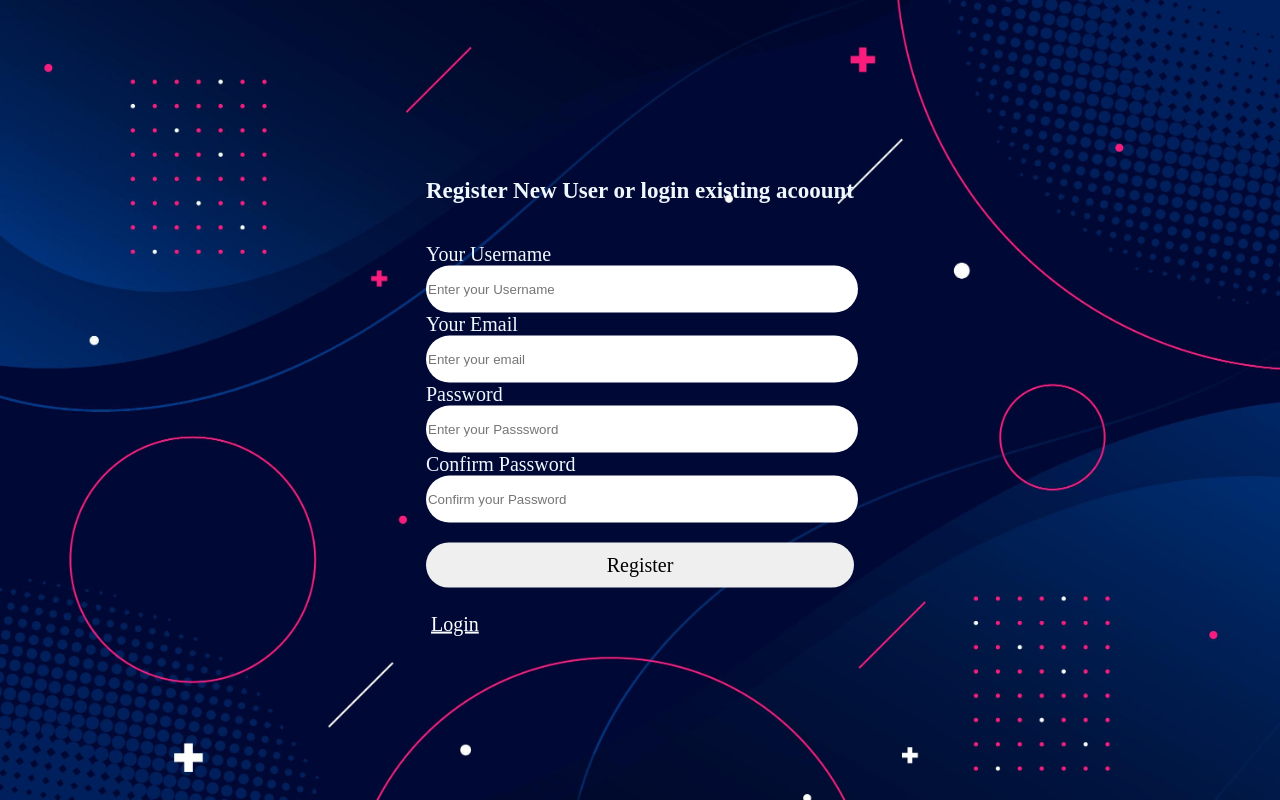
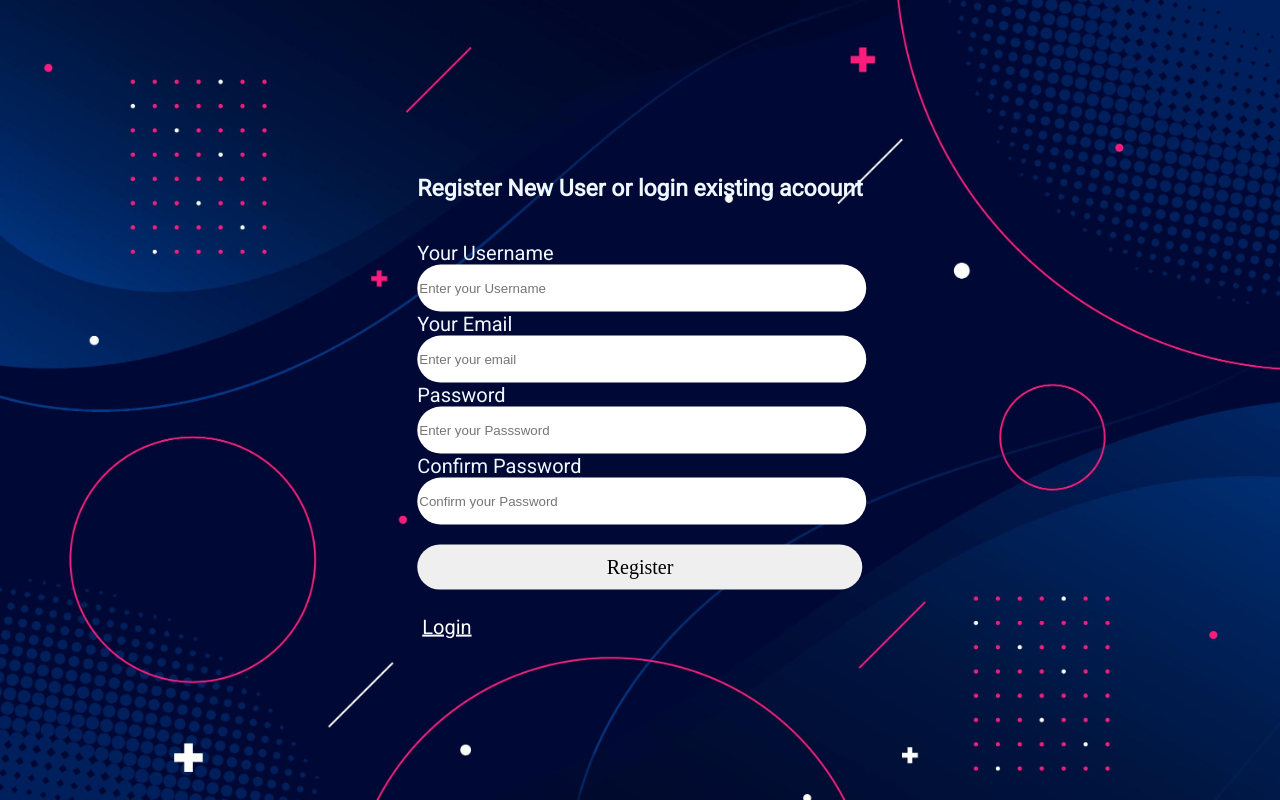
Before and after one commit to Raturcu/First-Flask-App, a Flask app: page /auth/register in a window 1280 px wide. Run offline with Flask 2, Linux system fonts and the light colour scheme; parts of the project's set-up code (start-up, migrations or seed data) failed here and were passed over; some libraries are stand-ins or nearby versions.

Commit message:
Font added

```diff
--- a/devapp/__init__.py
+++ b/devapp/__init__.py
@@ -4,7 +4,7 @@ from os import path
 
 
 db=SQLAlchemy();
-#DB_NAME="databse.db"
+DB_NAME="databse.db"
 
 def create_app():
     app=Flask(__name__)
--- a/devapp/static/css/style.css
+++ b/devapp/static/css/style.css
@@ -1,7 +1,7 @@
 body{
     margin: 0;
     padding: 0;
-    font-family: montserrat;
+    font-family: 'Roboto', sans-serif;
     height: 100vh;
     overflow: hidden;
     background: url(/static/images/1.jpg);
--- a/devapp/templates/register.html
+++ b/devapp/templates/register.html
@@ -1,6 +1,9 @@
 <!DOCTYPE html>
 <html>
     <head>
+        <link rel="preconnect" href="https://fonts.googleapis.com">
+<link rel="preconnect" href="https://fonts.gstatic.com" crossorigin>
+<link href="https://fonts.googleapis.com/css2?family=Roboto&display=swap" rel="stylesheet">
         <meta charset="utf-8">
         <title>Register</title>
         <link rel="stylesheet" href="/static/css/style.css">
```
